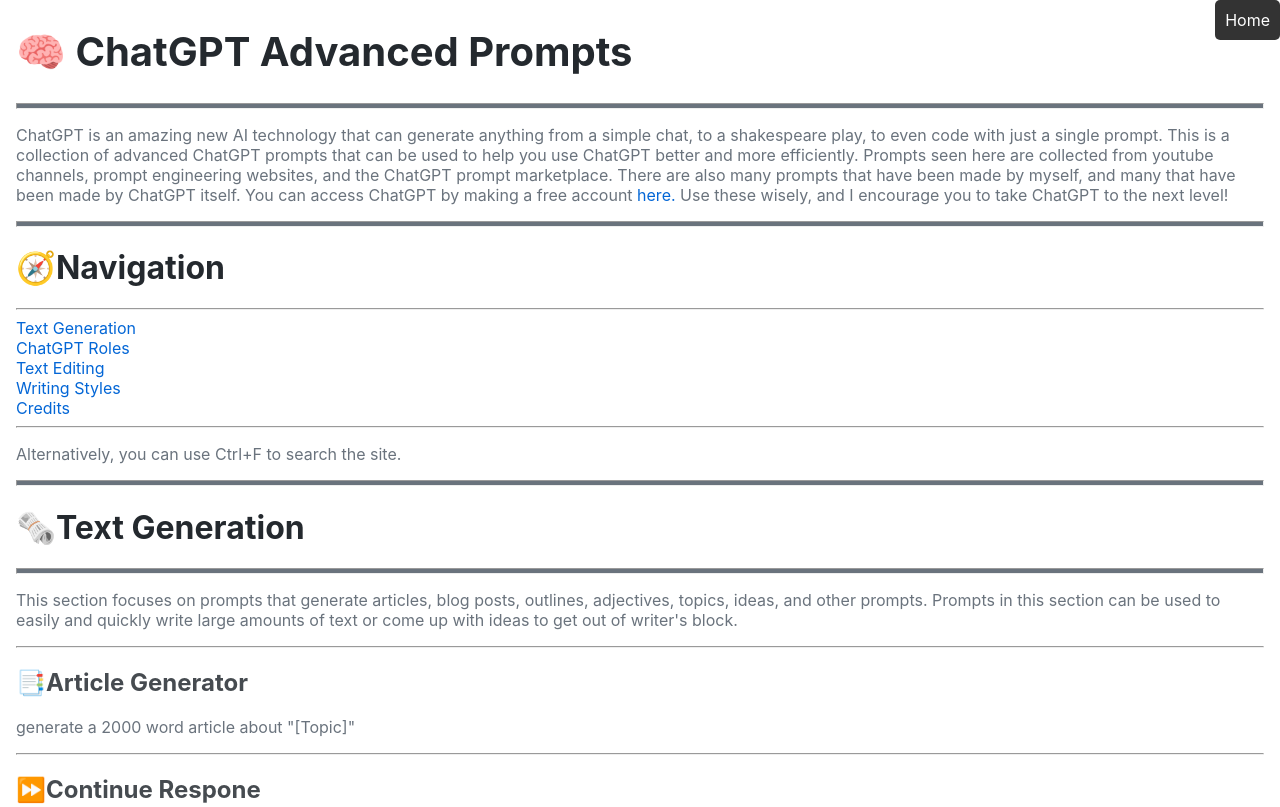
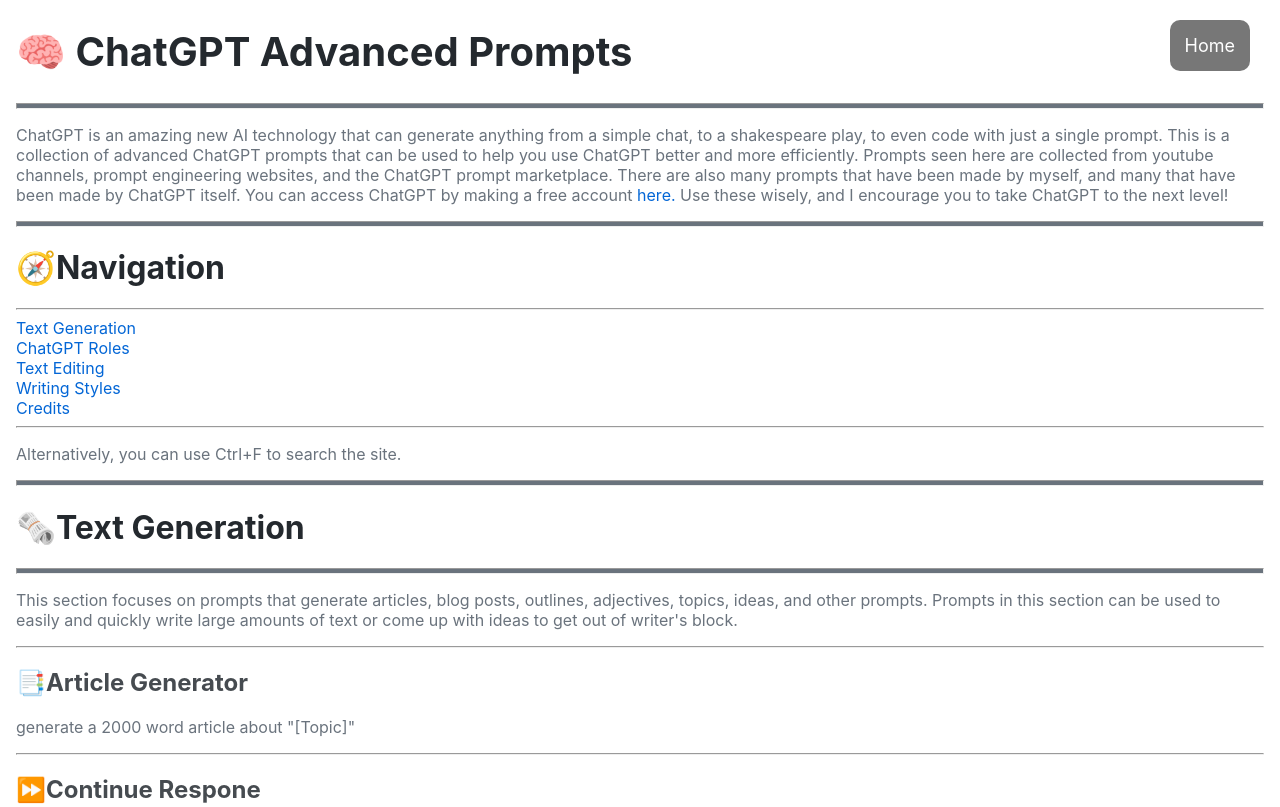
Before and after one commit to Sfinford/ChatGPT-Advanced-Prompts, a plain HTML site: page index.html in a window 1280 px wide. Shown: the top 807 px of the page. Drawn offline with Linux system fonts and the light colour scheme.

Commit message:
Update style.css

```diff
--- a/style.css
+++ b/style.css
@@ -51,14 +51,21 @@ a {
 #myBtn:hover {
   background-color: #555;
 }
+#floating-btn:hover {
+  background-color: #555;
+}
 #floating-btn {
   position: fixed;
-  top: 0;
-  right: 0;
-  padding: 10px;
-  background-color: #333;
-  color: #fff;
-  border-radius: 5px;
-  text-decoration: none;
-  font-size: 16px;
+  top: 20px;
+  right: 30px;
+  z-index: 99;
+  border: none;
+  outline: none;
+  background-color: rgba(85, 85, 85, 0.8);
+  color: white;
+  cursor: pointer;
+  padding: 15px;
+  border-radius: 10px;
+  font-size: 18px;
+  transition: opacity 0.2s;
 }
```
